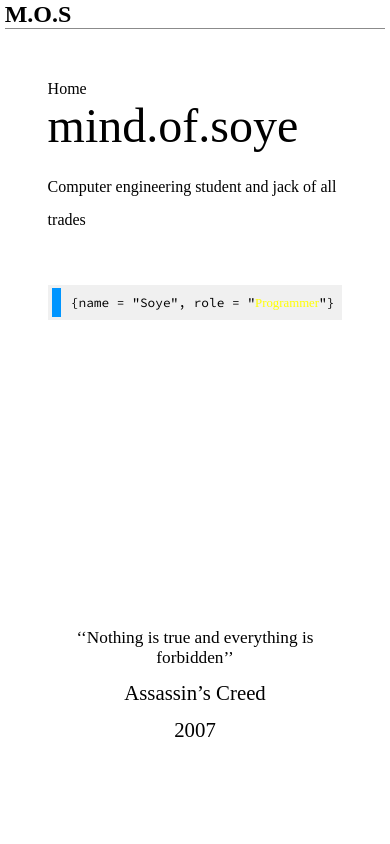
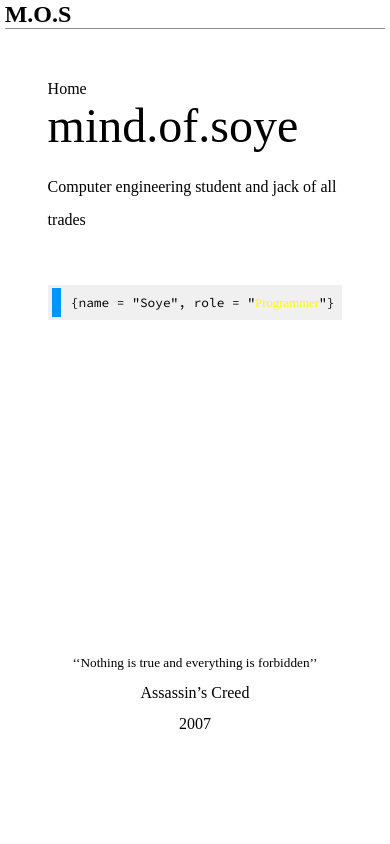
Before and after one commit to soyedotcom/soye.com, a React (Vite) app: page / in a window 390 px wide. Shown: the top 844 px of the page. Built offline with nearby package versions, Linux system fonts and the light colour scheme; a web font is replaced by a local one.

Commit message:
Adjust .quote font-size on mobile

```diff
--- a/src/styles/QuoteBlock.css
+++ b/src/styles/QuoteBlock.css
@@ -20,8 +20,8 @@
   font-weight: 300;
 }
 
-/* @media (max-height: 650px) {
+@media (max-width: 400px) {
   .quote-block {
-    display: none;
+    font-size: 1rem;
   }
-} */
+}
```
